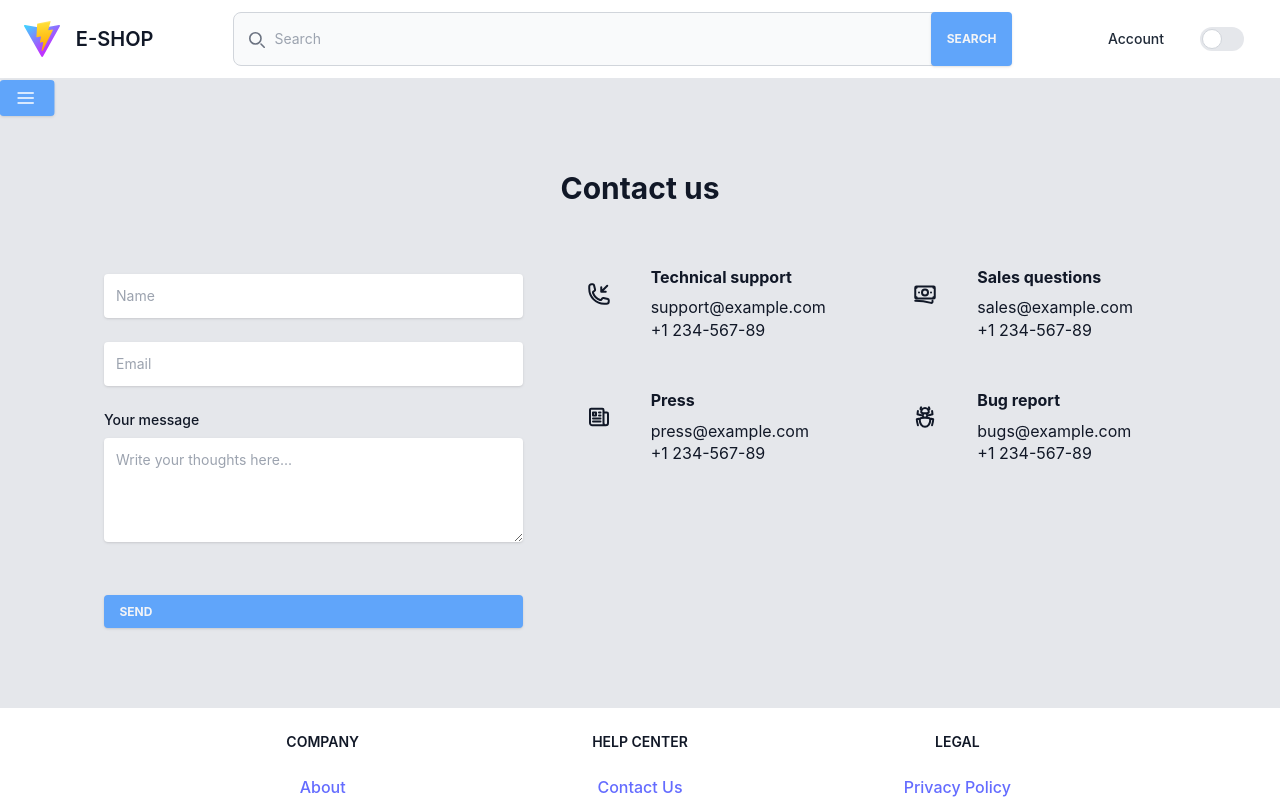
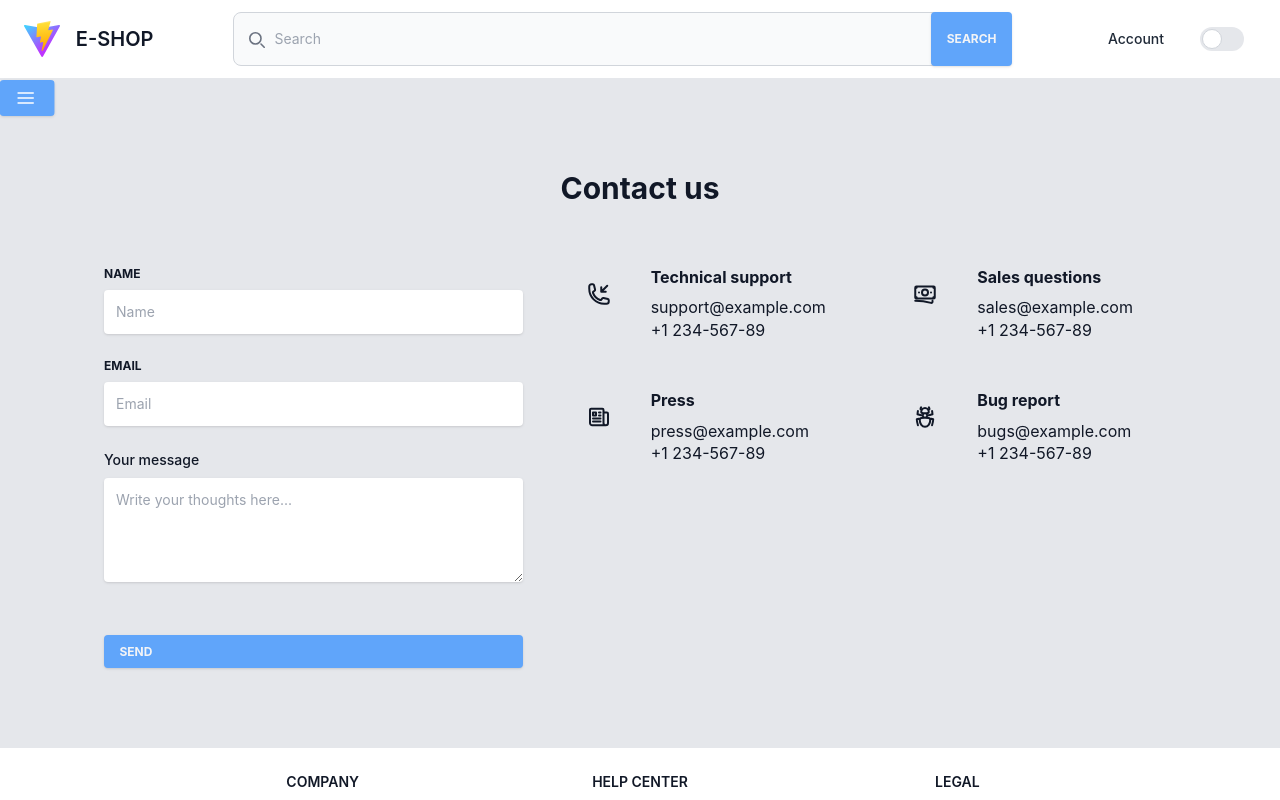
Before and after one commit to Viro102/eshop_app, a React (Vite) app: page /contact in a window 1280 px wide. Shown: the top 800 px of the page. Built offline with nearby package versions, Linux system fonts and the light colour scheme.

Commit message:
use the new InputForm component

```diff
--- a/src/views/ContactPage.tsx
+++ b/src/views/ContactPage.tsx
@@ -16,10 +16,22 @@ export default function ContactPage() {
         <div className="mb-12 w-full shrink-0 grow-0 basis-auto md:px-3 lg:mb-0 lg:w-5/12 lg:px-6">
           <form>
             <div className="relative mb-6" data-te-input-wrapper-init>
-              <InputForm name={"Name"} type={"text"} placeholder={"Name"} />
+              <InputForm
+                label="Name"
+                type="text"
+                placeholder="Name"
+                htmlFor="name"
+                onChange={() => {}}
+              />
             </div>
             <div className="relative mb-6" data-te-input-wrapper-init>
-              <InputForm name={"Email"} type={"email"} placeholder={"Email"} />
+              <InputForm
+                label="Email"
+                type="email"
+                placeholder="Email"
+                htmlFor="email"
+                onChange={() => {}}
+              />
             </div>
 
             <label
@@ -35,7 +47,7 @@ export default function ContactPage() {
               placeholder="Write your thoughts here..."
             />
             <div className="mb-6 inline-block min-h-[1.5rem] justify-center pl-[1.5rem] md:flex"></div>
-            <Button text={"Send"} alt="Send message" onClick={() => {}} className="w-full" />
+            <Button text="Send" alt="Send message" onClick={() => {}} className="w-full" />
           </form>
         </div>
         <div className="w-full shrink-0 grow-0 basis-auto lg:w-7/12">
--- a/src/views/SignUpPage.tsx
+++ b/src/views/SignUpPage.tsx
@@ -1,20 +1,25 @@
 import { useState } from "react";
 import Button from "../components/Button";
+import InputForm from "../components/InputForm";
 
 export default function SignUpPage() {
   const [inputs, setInputs] = useState({});
 
   const handleChange = (event: React.SyntheticEvent) => {
     const target = event.target as HTMLInputElement;
-    const name = target.name;
+    const id = target.id;
     const value = target.value;
-    setInputs((values) => ({ ...values, [name]: value }));
+    setInputs((values) => ({ ...values, [id]: value }));
   };
 
   const handleSubmit = async (event: React.SyntheticEvent) => {
     console.log(inputs);
     try {
       event.preventDefault();
+      if (Object.keys(inputs).length === 0) {
+        console.error("Error: Inputs are empty");
+        return;
+      }
       await fetch("/sign-up", {
         method: "POST",
         headers: {
@@ -34,36 +39,25 @@ export default function SignUpPage() {
           Sign Up
         </div>
         <form>
-          <div className="relative mb-3 w-full">
-            <label className="mb-2 block text-xs font-bold uppercase text-gray-900 dark:text-white">
-              Email
-            </label>
-            <input
+          <InputForm
             type="email"
-              name="email"
-              className="w-full rounded border-0 bg-white px-3 py-3 text-sm text-black placeholder-gray-400 shadow transition-all focus:outline-none focus:ring"
             placeholder="Email"
             onChange={handleChange}
+            label="Email"
+            htmlFor="email"
           />
-          </div>
 
-          <div className="relative mb-3 w-full">
-            <label className="mb-2 block text-xs font-bold uppercase text-gray-900 dark:text-white">
-              Password
-            </label>
-            <input
+          <InputForm
             type="password"
-              name="password"
-              className="mb-3 w-full rounded border-0 bg-white px-3 py-3 text-sm text-black placeholder-gray-400 shadow transition-all focus:outline-none focus:ring"
             placeholder="Password"
             onChange={handleChange}
+            label="Password"
+            htmlFor="password"
           />
-          </div>
-        </form>
-
           <div className="flex justify-center">
             <Button text={"Sign up"} alt="Sign up" onClick={handleSubmit} />
           </div>
+        </form>
       </div>
     </div>
   );
```
Lines whose indentation alone changed are shown as unchanged.
